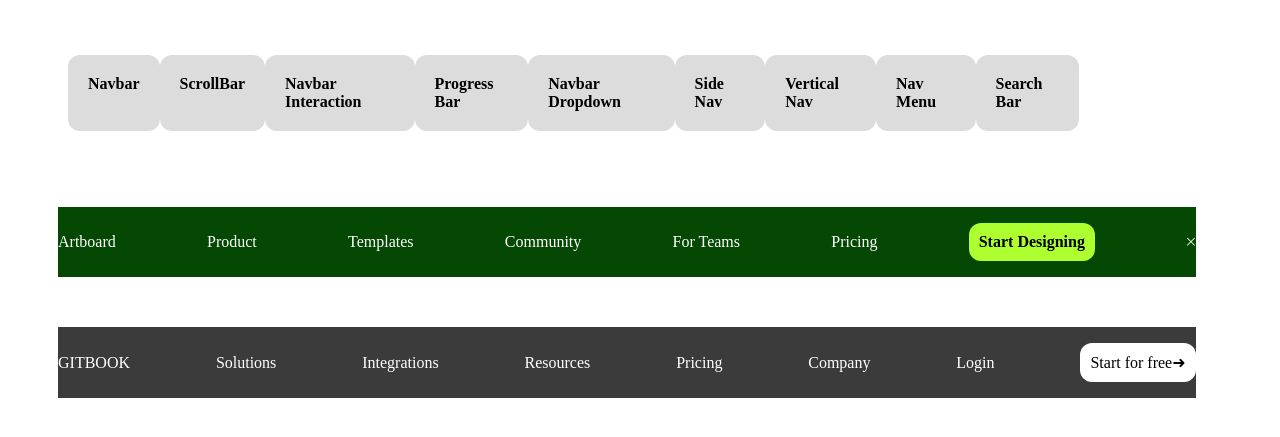
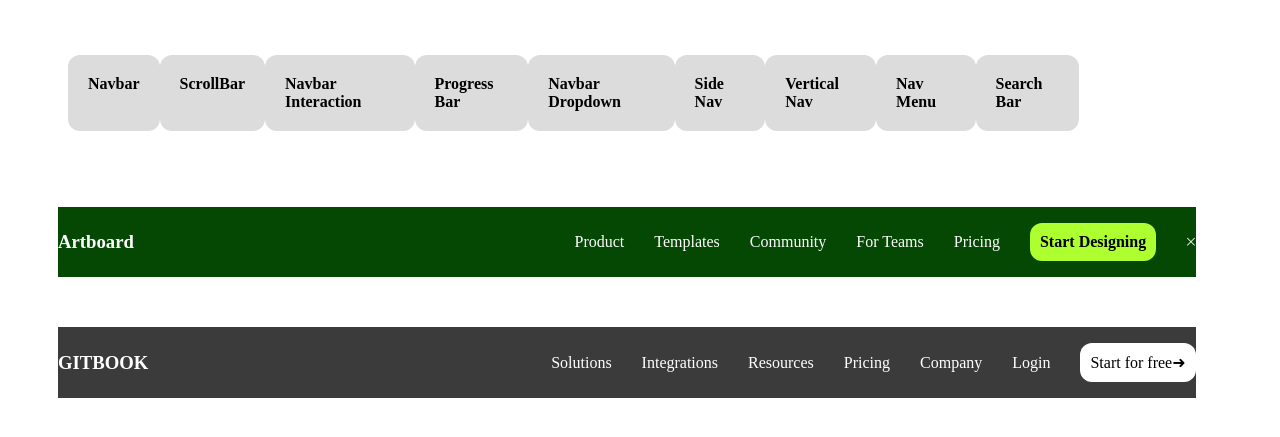
Before and after one commit to D-Ajith/flexbox-concept-task, a plain HTML site: page index.html in a window 1280 px wide. Shown: the part 79-516 px from the top of the page. Drawn offline with Linux system fonts and the light colour scheme.

Commit message:
Flexbox task

```diff
--- a/flexboxs.css
+++ b/flexboxs.css
@@ -24,6 +24,12 @@ h1{text-align: center;}
     display: flex;
     align-items:center;
 }
+.right{
+    display: flex;
+    align-items: center;
+    justify-content: center;
+    gap:30px;
+}
 .navbar3{
     background-color:rgba(0, 0, 0, 0.77);
     display: flex;
@@ -33,3 +39,13 @@ h1{text-align: center;}
     width:90%;
     margin:50px;
 }
+.left1{
+    display: flex;
+    align-items: center;
+}
+.right1{
+    display: flex;
+    align-items: center;
+    justify-content: center;
+    gap:30px;
+}
--- a/index.html
+++ b/index.html
@@ -21,8 +21,9 @@
     </div>
     <div class="navbar2">
         <div class="left">
-        <p>Artboard</p>
+             <h3>Artboard</h3>
         </div>
+        <div class="right">
             <p>Product</p>
             <p>Templates</p>
             <p>Community</p>
@@ -31,8 +32,12 @@
             <p style="background-color: greenyellow;padding: 10px;border-radius: 12px;color:black;font-weight: bolder;">Start Designing</p>
             <p>&#128937;</p>
         </div>
+    </div>
     <div class="navbar3">
-       <p>GITBOOK</p>
+        <div class="left1">
+            <h3>GITBOOK</h3>
+        </div>
+        <div class="right1">
        <p>Solutions</p>
        <p>Integrations</p>
        <p>Resources</p>
@@ -41,5 +46,6 @@
        <p>Login</p>
        <p style="background-color: white;color:black;padding:10px;border-radius:12px;">Start for free&#10140;</p>
         </div>
+    </div>
 </body>
 </html>
```
Lines whose indentation alone changed are shown as unchanged.
